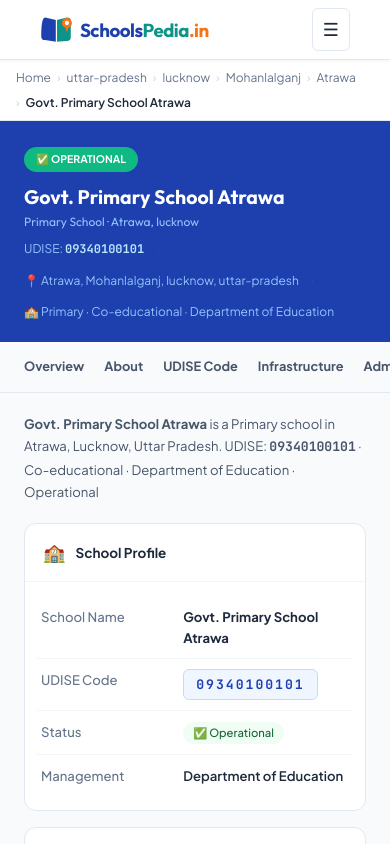
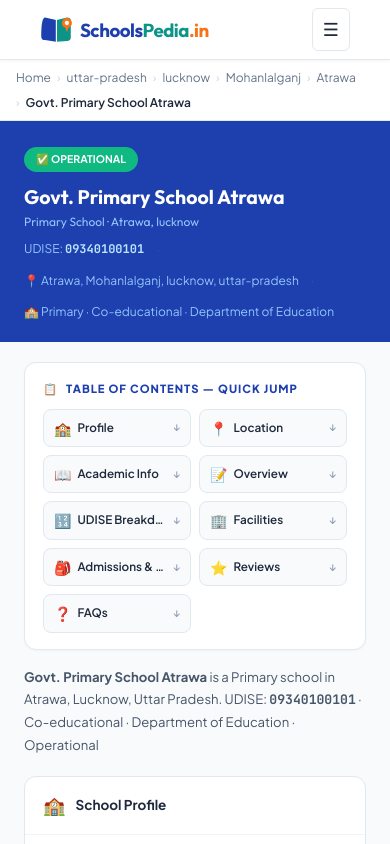
Before and after one commit to saddamst1/cloudfareschools, a Next.js app: page /schools/uttar-pradesh/lucknow/mohanlalganj/atrawa/govt-primary-school-atrawa-9340100101 in a window 390 px wide. Shown: the top 844 px of the page. Built offline with nearby package versions, Linux system fonts and the light colour scheme; no server answers.

Commit message:
UI: Replace side-scroll jump navigation bar with inline responsive Table of Contents grid card with icons

```diff
--- a/app/globals.css
+++ b/app/globals.css
@@ -752,3 +752,11 @@ h1, h2, h3, h4, h5, h6, p, article, .card, .info-table td {
     width: 45% !important;
   }
 }
+
+.toc-jump-btn:hover {
+  background: #EFF6FF !important;
+  border-color: #BFDBFE !important;
+  color: #1E40AF !important;
+  transform: translateY(-1px);
+  box-shadow: 0 2px 4px rgba(30, 64, 175, 0.08) !important;
+}
--- a/app/schools/[state]/[district]/[block]/[village]/[school]/page.jsx
+++ b/app/schools/[state]/[district]/[block]/[village]/[school]/page.jsx
@@ -392,21 +392,25 @@ export default async function SchoolPage({ params, lang = 'en' }) {
   const fmt = (n) => n ? Number(n).toLocaleString('en-IN') : '—';
 
   const jumpLinks = lang === 'hi' ? [
-    { label: 'अवलोकन', id: 'overview' },
-    { label: 'के बारे में', id: 'about' },
-    { label: 'UDISE कोड', id: 'udise' },
-    { label: 'सुविधाएँ', id: 'infrastructure' },
-    { label: 'प्रवेश (RTE)', id: 'admissions' },
-    { label: 'समीक्षाएँ', id: 'reviews' },
-    { label: 'FAQs', id: 'faqs' }
+    { label: 'प्रोफ़ाइल', id: 'overview', icon: '🏫' },
+    { label: 'स्थान', id: 'location-info', icon: '📍' },
+    { label: 'शैक्षणिक', id: 'academic-info', icon: '📖' },
+    { label: 'विवरण', id: 'about', icon: '📝' },
+    { label: 'UDISE विश्लेषण', id: 'udise', icon: '🔢' },
+    { label: 'सुविधाएँ', id: 'infrastructure', icon: '🏢' },
+    { label: 'प्रवेश (RTE)', id: 'admissions', icon: '🎒' },
+    { label: 'समीक्षाएँ', id: 'reviews', icon: '⭐' },
+    { label: 'FAQs', id: 'faqs', icon: '❓' }
   ] : [
-    { label: 'Overview', id: 'overview' },
-    { label: 'About', id: 'about' },
-    { label: 'UDISE Code', id: 'udise' },
-    { label: 'Infrastructure', id: 'infrastructure' },
-    { label: 'Admissions', id: 'admissions' },
-    { label: 'Reviews', id: 'reviews' },
-    { label: 'FAQs', id: 'faqs' }
+    { label: 'Profile', id: 'overview', icon: '🏫' },
+    { label: 'Location', id: 'location-info', icon: '📍' },
+    { label: 'Academic Info', id: 'academic-info', icon: '📖' },
+    { label: 'Overview', id: 'about', icon: '📝' },
+    { label: 'UDISE Breakdown', id: 'udise', icon: '🔢' },
+    { label: 'Facilities', id: 'infrastructure', icon: '🏢' },
+    { label: 'Admissions & RTE', id: 'admissions', icon: '🎒' },
+    { label: 'Reviews', id: 'reviews', icon: '⭐' },
+    { label: 'FAQs', id: 'faqs', icon: '❓' }
   ];
 
   const stateName = t(school.state_slug, lang) || slugToTitle(school.state);
@@ -477,35 +481,47 @@ export default async function SchoolPage({ params, lang = 'en' }) {
         </div>
       </div>
 
-      {/* Jump Navigation Bar */}
-      <div style={{ background: '#F8FAFC', borderBottom: '1px solid #E2E8F0', position: 'sticky', top: 60, zIndex: 10 }}>
-        <div
-          className="scroll-container-hide"
-          style={{
-            maxWidth: 1200,
-            margin: '0 auto',
-            padding: '0 24px',
-            display: 'flex',
-            gap: 20,
-            overflowX: 'auto',
-            WebkitOverflowScrolling: 'touch',
-            whiteSpace: 'nowrap'
-          }}
-        >
-          {jumpLinks.map(link => (
-            <a key={link.id} href={`#${link.id}`} className="jump-link" style={{ display: 'inline-block', flexShrink: 0, padding: '14px 0', fontSize: '0.85rem', fontWeight: 650, color: '#475569', textDecoration: 'none', borderBottom: '2px solid transparent', transition: 'all 0.15s ease' }}>
-              {link.label}
-            </a>
-          ))}
-        </div>
-      </div>
-
       {/* Main Layout */}
       <div style={{ maxWidth: 1200, margin: '0 auto', padding: '20px 24px' }}>
         <div className="school-layout-grid" style={{ display: 'grid', gridTemplateColumns: '1fr 280px', gap: 18, alignItems: 'start' }}>
 
           {/* ── MAIN COLUMN ── */}
           <div style={{ display: 'flex', flexDirection: 'column', gap: 16 }}>
+            {/* Table of Contents — Quick Jump Navigation Card */}
+            <div style={{ background: 'white', border: '1px solid #E2E8F0', borderRadius: 12, padding: '16px 18px', boxShadow: '0 1px 3px rgba(0,0,0,0.03)' }}>
+              <div style={{ display: 'flex', alignItems: 'center', gap: 8, fontSize: '0.75rem', fontWeight: 800, color: '#1E40AF', textTransform: 'uppercase', letterSpacing: 1, marginBottom: 12 }}>
+                <span>📋</span>
+                <span>{lang === 'hi' ? 'विषय-सूची (Table of Contents)' : 'Table of Contents — Quick Jump'}</span>
+              </div>
+              <div style={{ display: 'grid', gridTemplateColumns: 'repeat(auto-fill, minmax(140px, 1fr))', gap: 8 }}>
+                {jumpLinks.map(link => (
+                  <a
+                    key={link.id}
+                    href={`#${link.id}`}
+                    className="toc-jump-btn"
+                    style={{
+                      display: 'flex',
+                      alignItems: 'center',
+                      gap: 6,
+                      background: '#F8FAFC',
+                      border: '1px solid #E2E8F0',
+                      borderRadius: 8,
+                      padding: '7px 10px',
+                      fontSize: '0.78rem',
+                      fontWeight: 600,
+                      color: '#1E293B',
+                      textDecoration: 'none',
+                      transition: 'all 0.15s ease'
+                    }}
+                  >
+                    <span style={{ fontSize: 14 }}>{link.icon}</span>
+                    <span style={{ flex: 1, whiteSpace: 'nowrap', overflow: 'hidden', textOverflow: 'ellipsis' }}>{link.label}</span>
+                    <span style={{ color: '#94A3B8', fontSize: '0.7rem' }}>↓</span>
+                  </a>
+                ))}
+              </div>
+            </div>
+
             {/* School Info Summary Paragraph */}
             <p style={{ fontSize: '0.875rem', color: '#475569', lineHeight: 1.7, margin: '0 0 4px 0' }}>
               {lang === 'hi' ? (
```
